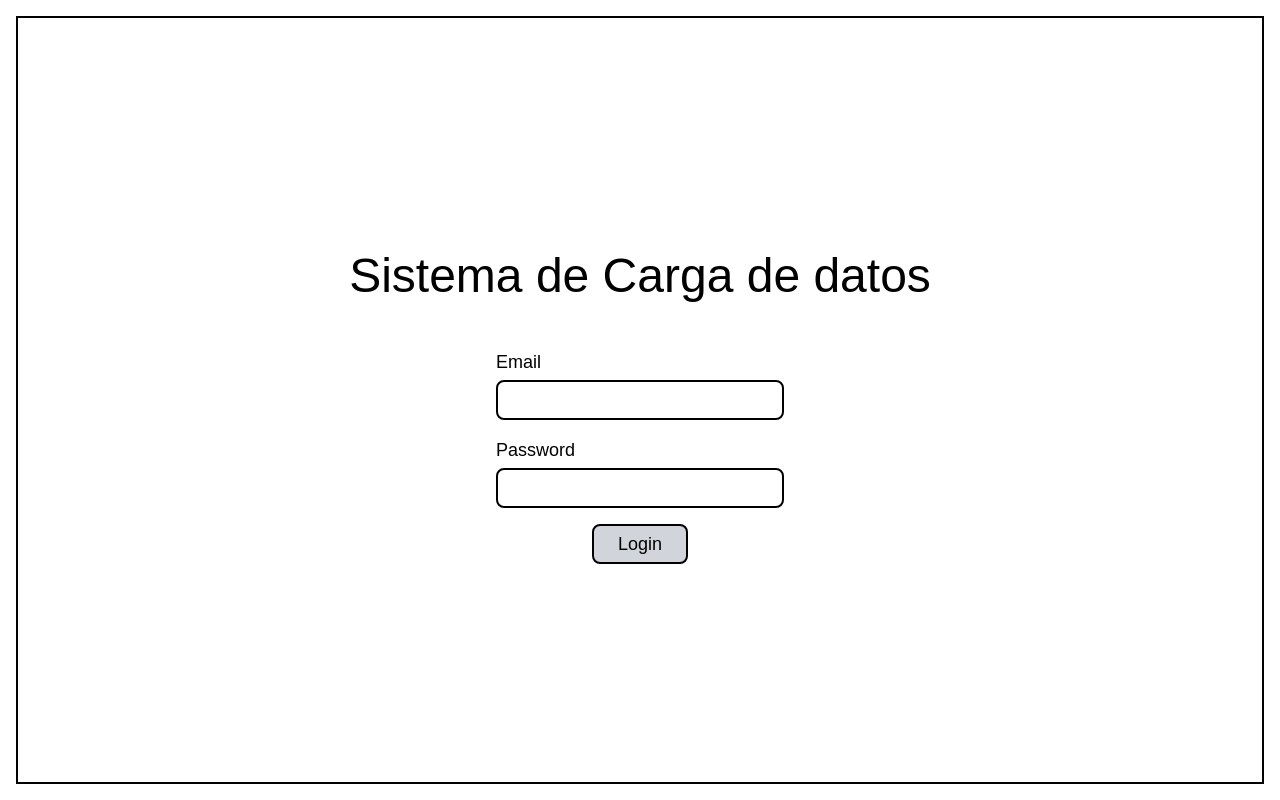
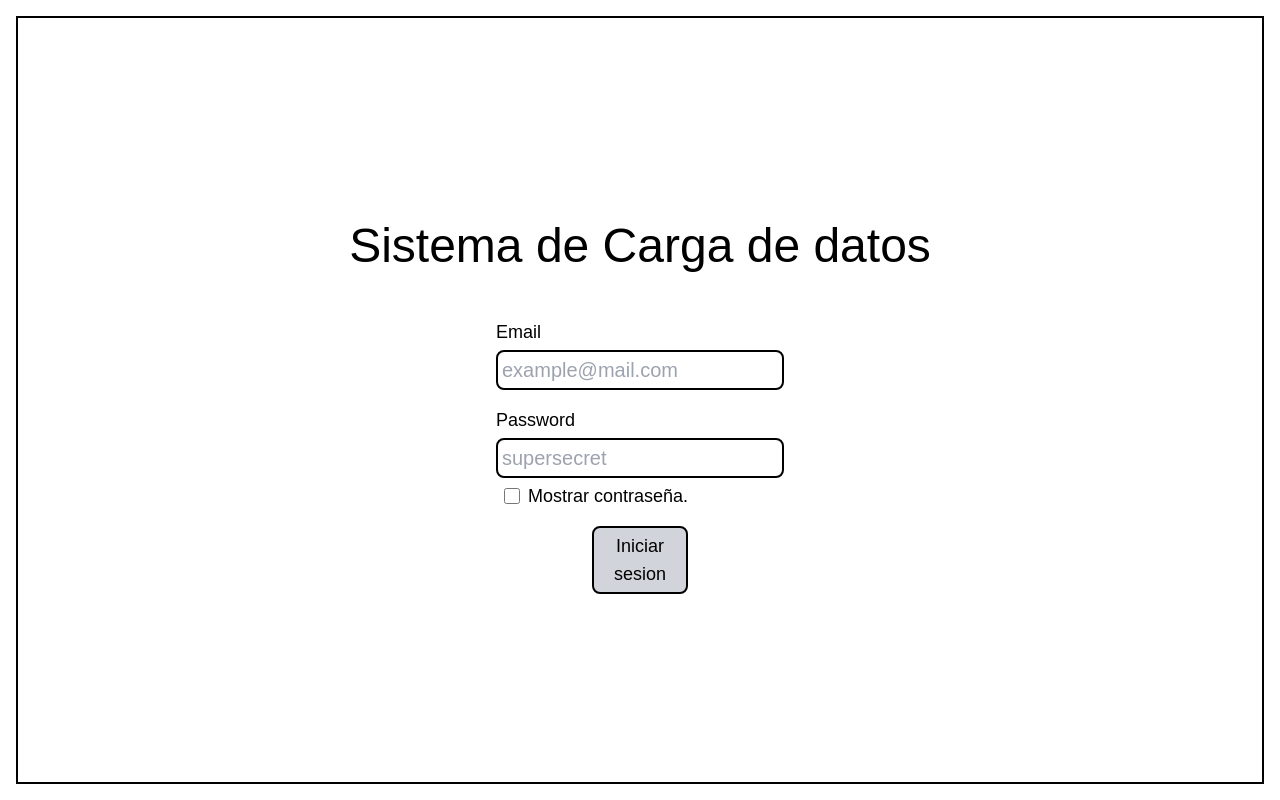
Before and after one commit to paolochmprojects/kudosapp, a Next.js app: page /login in a window 1280 px wide. Built offline with nearby package versions, Linux system fonts and the light colour scheme; no server answers; a web font is replaced by a local one.

Commit message:
[FIX] redirect succes login

```diff
--- a/src/app/actions/loginSubmit.ts
+++ b/src/app/actions/loginSubmit.ts
@@ -1,8 +1,20 @@
 "use server"
+
+import { cookies } from "next/headers"
 
 const HOST_BASE_API = process.env.HOST_BASE_API
 
-export async function loginApi(params:{email: string, password: string}) {
+interface LoginResponse {
+    token: string
+}
+
+interface SubmitReponse {
+    success: boolean,
+    message: string
+}
+
+export async function loginApi(params: { email: string, password: string }): Promise<SubmitReponse> {
+    try {
         const response = await fetch(`${HOST_BASE_API}/api/login`, {
             method: 'POST',
             cache: 'no-cache',
@@ -12,7 +24,22 @@ export async function loginApi(params:{email: string, password: string}) {
             body: JSON.stringify(params)
         })
 
-    const data = await response.json()
-    console.log(data)
-    return data
+        if (response.ok) {
+            const { token } = await response.json() as LoginResponse
+            cookies().set('token', token, {
+                secure: true,
+                httpOnly: true,
+                maxAge: 60 * 1
+            })
+            return { success: true, message: 'Sesion iniciada' }
+        } else {
+            const { message } = await response.json() as { message: string }
+            return { success: false, message: message }
         }
+
+    } catch (error) {
+        console.log(error)
+        return { success: false, message: 'Error al iniciar sesion' }
+    }
+
+}
--- a/src/app/login/page.tsx
+++ b/src/app/login/page.tsx
@@ -1,5 +1,7 @@
 import LoginForm from '@/components/auth/login-form'
 import { type Metadata } from 'next'
+import { redirect } from 'next/navigation'
+import { cookies } from 'next/headers'
 import React from 'react'
 
 export const metadata: Metadata = {
@@ -8,6 +10,12 @@ export const metadata: Metadata = {
 }
 
 const LoginPage = () => {
+
+    if(cookies().get('token')){
+        //TODO: validate status with api
+        redirect('/')
+    }
+
     return (<main className="flex flex-col gap-8 h-full justify-center items-center">
         <h1 className="text-5xl p-4">
             Sistema de Carga de datos
--- a/src/components/auth/login-form.tsx
+++ b/src/components/auth/login-form.tsx
@@ -2,28 +2,49 @@
 
 import { loginApi } from "@/app/actions/loginSubmit";
 import clsx from "clsx";
+import { useState } from "react";
 import { useForm } from "react-hook-form";
+import Alert from "../ui/alert";
 
 const LoginForm = () => {
 
   const { register, handleSubmit, formState: { errors } } = useForm()
+  const [error, setError] = useState(false)
+  const [errorMessage, setErrorMessage] = useState('')
+  const [loading, setLoading] = useState(false)
+  const [passwordVisible, setPasswordVisible] = useState(false)
 
 
   const onSubmit = async (data: any) => {
-    const formData = data as {email: string, password: string}
-    await loginApi(formData)
+    setLoading(true)
+    const formData = data as { email: string, password: string }
+    const response = await loginApi(formData)
 
+
+    console.log(response)
+    if (!response.success) {
+      setError(true)
+      setErrorMessage(response.message)
+    } else {
+      window.history.pushState({}, '', '/')
+    }
+
+    setLoading(false)
   }
 
   return (
     <form className="flex flex-col items-center gap-4 min-w-72"
-      onSubmit={handleSubmit(onSubmit)}>
+      onSubmit={handleSubmit(onSubmit)}
+    >
+      {error && <Alert message={errorMessage} variant="error" />}
       <label className="text-lg flex flex-col gap-1 w-full">
         Email
         <input
-          className="border-2 border-black rounded-lg p-1"
+          className="border-2 border-black rounded-lg p-1 text-xl"
           type="email"
           {...register('email', { required: true })}
+          placeholder="example@mail.com"
+          disabled={loading}
         />
         {
           errors.email?.type === 'required' &&
@@ -33,10 +54,20 @@ const LoginForm = () => {
       <label className="text-lg flex flex-col gap-1 w-full">
         Password
         <input
-          className="border-2 border-black rounded-lg p-1"
-          type="password"
-          {...register('password', { required: true, minLength: 8, maxLength:32 })}
+          className="border-2 border-black rounded-lg p-1 text-xl"
+          type={passwordVisible ? 'text' : 'password'}
+          {...register('password', { required: true, minLength: 8, maxLength: 32 })}
+          placeholder="supersecret"
+          disabled={loading}
         />
+        <label className="flex gap-2">
+          <input
+          type="checkbox"
+          checked={passwordVisible}
+          onChange={() => setPasswordVisible(!passwordVisible)}
+          className="ml-2 w-4" />
+          Mostrar contraseña.
+        </label>
         {
           errors.password?.type === 'required' &&
           <span className="text-red-500">La contraseña es requerido</span>
@@ -50,7 +81,12 @@ const LoginForm = () => {
           <span className="text-red-500">La contraseña debe tener maximo 32 caracteres</span>
         }
       </label>
-      <button className={clsx("bg-gray-300 rounded-lg border-2 border-black p-1 w-24 text-lg")} type="submit" >Login </button>
+      <button className={
+        clsx("bg-gray-300 rounded-lg border-2 border-black p-1 w-24 text-lg")
+      } type="submit"
+        disabled={loading}>
+        {loading ? 'Cargando...' : 'Iniciar sesion'}
+      </button>
     </form>
   )
 }
```
Lines whose indentation alone changed are shown as unchanged.
